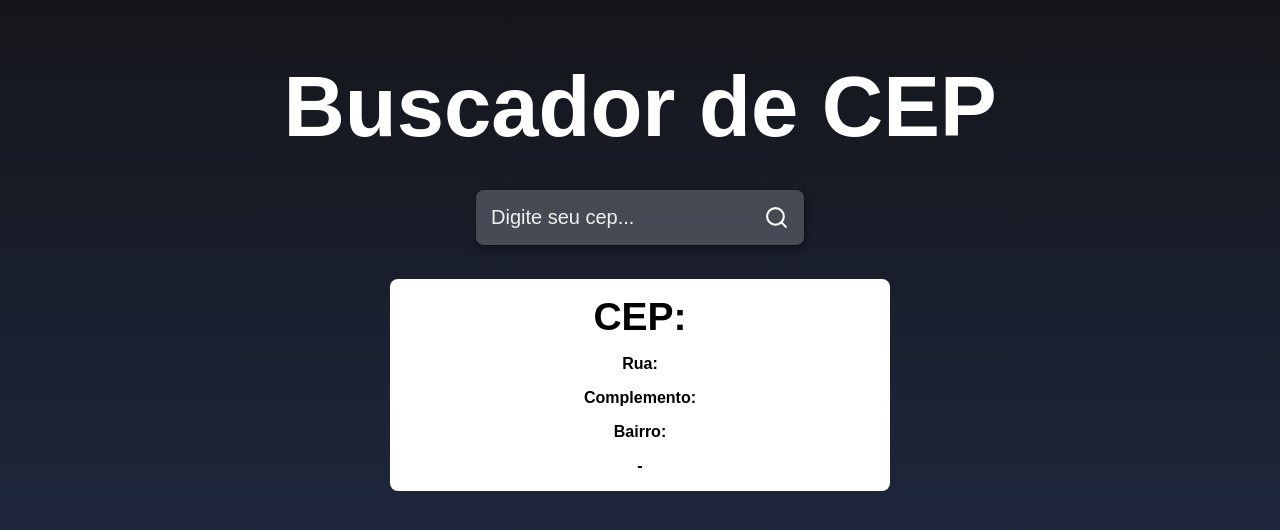
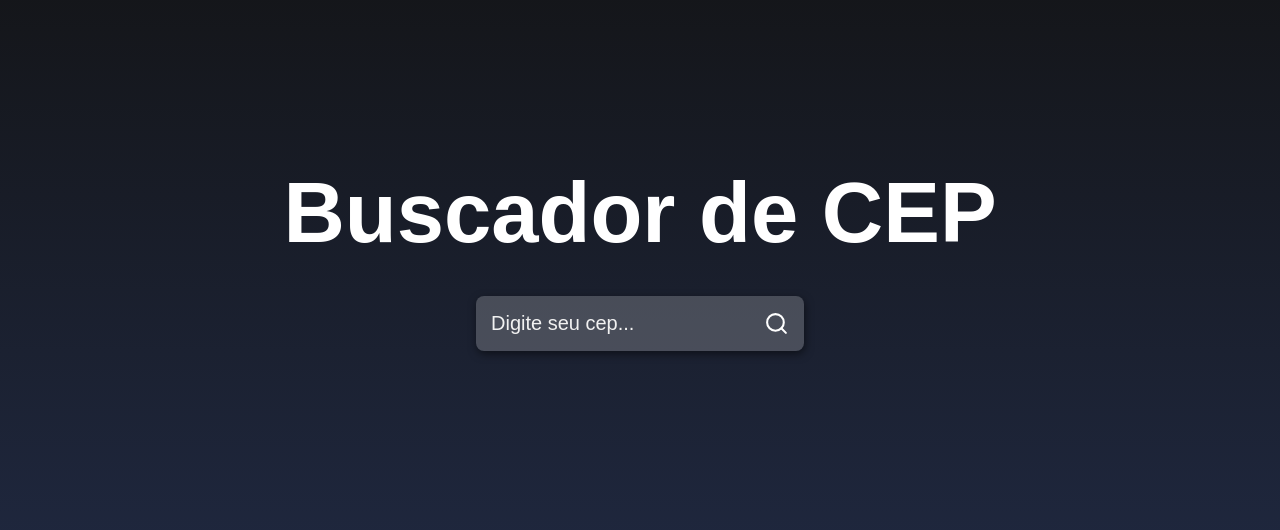
Before and after one commit to JrzenonDev/zip-code-finder, a React (Create React App) app: page / in a window 1280 px wide. Shown: the part 126-656 px from the top of the page. Built offline with nearby package versions, Linux system fonts and the light colour scheme.

Commit message:
checking with Object.key on object for component presentation

```diff
--- a/src/App.js
+++ b/src/App.js
@@ -50,6 +50,7 @@ function App() {
         </button>
       </div>
 
+      {Object.keys(cep).length > 0 && (
         <main className="main">
           <h2>CEP: {cep.cep}</h2>
           <span>Rua: {cep.logradouro}</span>
@@ -57,6 +58,7 @@ function App() {
           <span>Bairro: {cep.bairro}</span>
           <span>{cep.localidade} - {cep.uf}</span>
         </main>
+      )}
 
     </div>
   );
```
Lines whose indentation alone changed are shown as unchanged.
